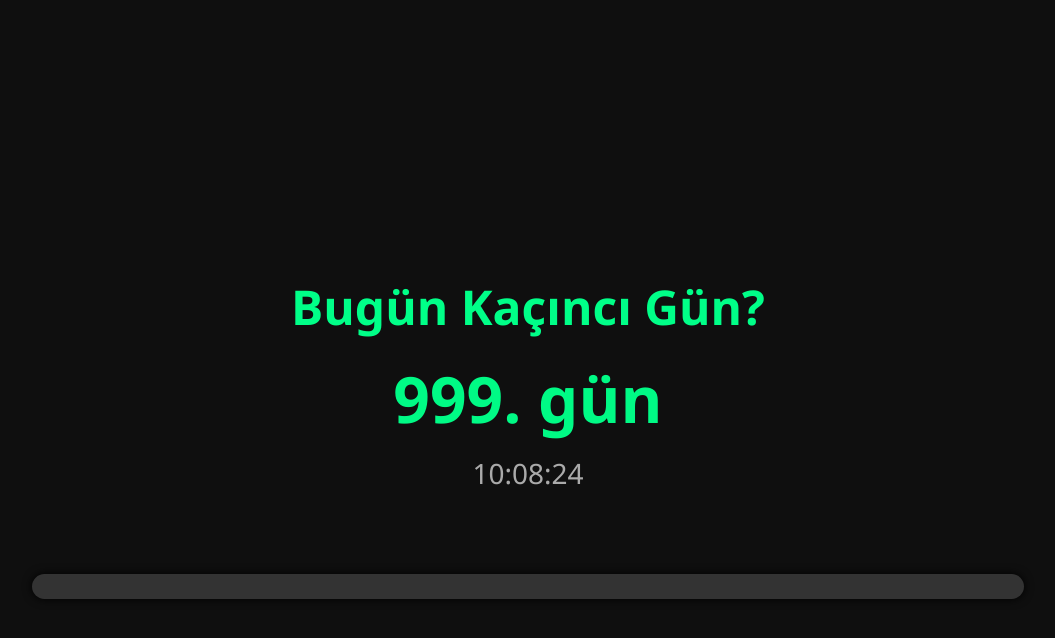
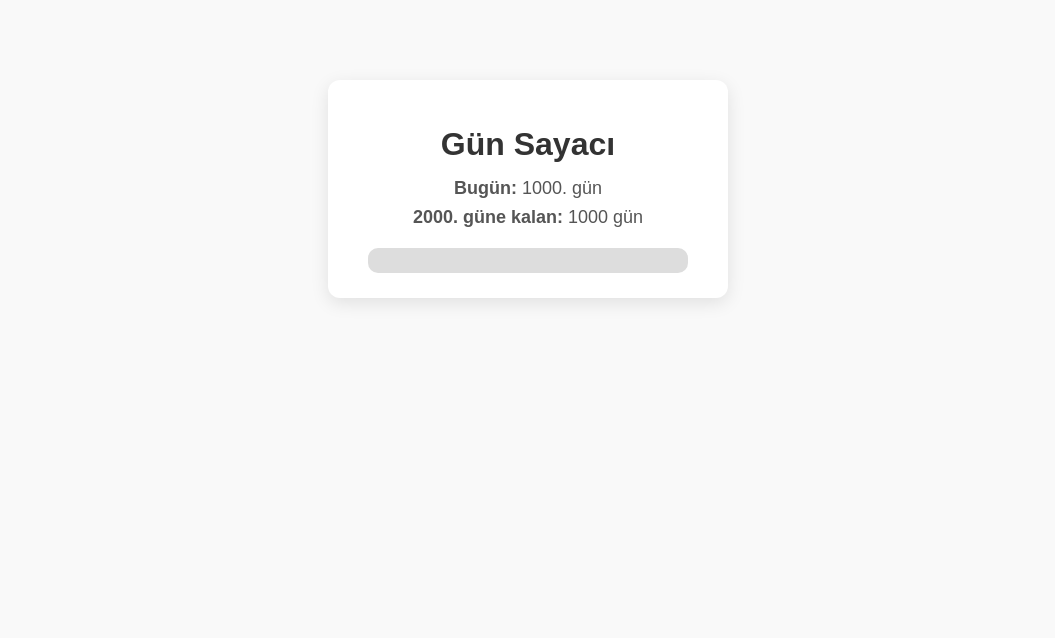
Before and after one commit to emreerdeem/gun-sayaci, a plain HTML site: page index.html in a window 1280 px wide. Shown: the whole page, without its empty margins (112-1167 px from the left). Drawn offline with Linux system fonts and the light colour scheme.

Commit message:
Update index.html

```diff
--- a/index.html
+++ b/index.html
@@ -2,166 +2,95 @@
 <html lang="tr">
 <head>
 <meta charset="UTF-8" />
-<title>Günlük Sayaç - Yer Değiştiren Metinler</title>
+<title>Gün Sayacı</title>
 <style>
   body {
-    font-family: 'Segoe UI', sans-serif;
-    background-color: #0f0f0f;
-    color: #00ff88;
-    display: flex;
-    flex-direction: column;
-    align-items: center;
-    justify-content: center;
-    height: 100vh;
-    margin: 0;
-    padding: 20px;
+    font-family: Arial, sans-serif;
+    text-align: center;
+    margin-top: 80px;
+    background: #f9f9f9;
   }
-  h1 {
-    font-size: 48px;
-    margin-bottom: 16px;
+  .counter {
+    background: white;
+    padding: 25px 40px;
+    border-radius: 12px;
+    box-shadow: 0 5px 18px rgba(0,0,0,0.1);
+    display: inline-block;
+    width: 320px;
   }
-  #mainText {
-    font-size: 64px;
-    font-weight: bold;
-    margin-bottom: 12px;
-    min-height: 80px;
-    transition: opacity 0.6s ease;
+  .bar-container {
+    margin-top: 20px;
+    background: #ddd;
+    border-radius: 10px;
+    height: 25px;
+    width: 100%;
   }
-  #time {
-    font-size: 28px;
-    margin-bottom: 20px;
-    color: #aaa;
-  }
-  #remainingText {
-    font-size: 24px;
-    color: #ffcc00;
-    min-height: 32px;
-    margin-bottom: 30px;
-    transition: opacity 0.6s ease;
-  }
-  .progress-container {
-    width: 80%;
+  .bar {
     height: 25px;
-    background-color: #333;
-    border-radius: 20px;
-    overflow: hidden;
-    box-shadow: 0 0 10px #000;
-  }
-  .progress-bar {
-    height: 100%;
-    background: linear-gradient(to right, #00ff88, #00ccff);
+    background: #2196f3;
+    border-radius: 10px;
     width: 0%;
     transition: width 0.5s ease;
   }
-  @media (max-width: 600px) {
-    h1 { font-size: 32px; }
-    #mainText { font-size: 48px; }
-    #time, #remainingText { font-size: 18px; }
-    .progress-container { width: 95%; }
+  h1 {
+    margin-bottom: 15px;
+    color: #333;
+  }
+  p {
+    font-size: 18px;
+    margin: 8px 0;
+    color: #555;
   }
 </style>
 </head>
 <body>
 
-  <h1>Bugün Kaçıncı Gün?</h1>
-  <div id="mainText">Yükleniyor...</div>
-  <div id="time">--:--:--</div>
-  <div id="remainingText">&nbsp;</div>
-
-  <div class="progress-container">
-    <div id="progress-bar" class="progress-bar"></div>
+<div class="counter">
+  <h1>Gün Sayacı</h1>
+  <p><strong>Bugün:</strong> <span id="currentDay">0</span>. gün</p>
+  <p><strong>2000. güne kalan:</strong> <span id="daysLeft">0</span> gün</p>
+  <div class="bar-container">
+    <div class="bar" id="progressBar"></div>
   </div>
+</div>
 
 <script>
-  const startDate = new Date('2025-07-16');
-  const initialDayNumber = 1000;
-  const targetDay = 2000;
+  const baseDayNumber = 1000;          // 15 Temmuz 2025 = 1000. gün
+  const targetDayNumber = 2000;        // Hedef 2000. gün
 
-  let showMain = true; // hangi metin gösterilsin
-  const mainTextEl = document.getElementById('mainText');
-  const remainingTextEl = document.getElementById('remainingText');
-  const timeEl = document.getElementById('time');
-  const progressBar = document.getElementById('progress-bar');
+  // Baz tarih: 15 Temmuz 2025 (Ay 6 çünkü JS 0 tabanlı: 0=Ocak)
+  const baseDate = new Date(2025, 6, 15);
 
-  function updateData() {
-    const now = new Date();
+  function updateCounter() {
+    const today = new Date();
 
-    // Gün hesaplama (sadece tarih farkı)
-    const today = new Date(now.getFullYear(), now.getMonth(), now.getDate());
-    const start = new Date(startDate.getFullYear(), startDate.getMonth(), startDate.getDate());
-    const oneDay = 24 * 60 * 60 * 1000;
-    const daysPassed = Math.floor((today - start) / oneDay);
-    const currentDay = initialDayNumber + daysPassed;
+    // Gün farkı hesapla (ms -> gün)
+    const diffTime = today - baseDate;
+    const diffDays = Math.floor(diffTime / (1000 * 60 * 60 * 24));
 
-    // Kalan gün
-    const remaining = targetDay + currentDay;
+    // Bugünün gün numarası
+    let currentDay = baseDayNumber + diffDays;
 
-    // Saat
-    const hh = String(now.getHours()).padStart(2, '0');
-    const mm = String(now.getMinutes()).padStart(2, '0');
-    const ss = String(now.getSeconds()).padStart(2, '0');
-    timeEl.textContent = `${hh}:${mm}:${ss}`;
+    // Eğer bugünden önce tarih girildiyse 1000'den küçük olmasın
+    if(currentDay < baseDayNumber) currentDay = baseDayNumber;
 
-    // İlerleme çubuğu
-    const progress = Math.min(100, ((currentDay - initialDayNumber) / (targetDay - initialDayNumber)) * 100);
-    progressBar.style.width = `${progress}%`;
+    // 2000. güne kalan gün sayısı
+    let daysLeft = targetDayNumber - currentDay;
+    if(daysLeft < 0) daysLeft = 0;
 
-    // Metin değişimi için opacity animasyonu
-    if(showMain) {
-      // Gün sayısı göster
-      mainTextEl.style.opacity = 0;
-      remainingTextEl.style.opacity = 0;
+    // HTML güncellemeleri
+    document.getElementById('currentDay').innerText = currentDay;
+    document.getElementById('daysLeft').innerText = daysLeft;
 
-      setTimeout(() => {
-        mainTextEl.textContent = `${currentDay}. gün`;
-        remainingTextEl.textContent = '';
-        mainTextEl.style.opacity = 1;
-        remainingTextEl.style.opacity = 1;
-      }, 600);
-    } else {
-      // Kalan gün göster
-      mainTextEl.style.opacity = 0;
-      remainingTextEl.style.opacity = 0;
-
-      setTimeout(() => {
-        mainTextEl.textContent = '';
-        remainingTextEl.textContent = remaining >= 0
-          ? `${targetDay}. güne ${remaining} gün kaldı.`
-          : `${targetDay}. gün ${-remaining} gün önceydi.`;
-        mainTextEl.style.opacity = 1;
-        remainingTextEl.style.opacity = 1;
-      }, 600);
-    }
+    // Progress bar yüzdesi hesapla
+    const progressPercent = ((currentDay - baseDayNumber) / (targetDayNumber - baseDayNumber)) * 100;
+    document.getElementById('progressBar').style.width = progressPercent + '%';
   }
 
-  // İlk çağrı
-  updateData();
+  updateCounter();
 
-  // Her saniye saat ve progress bar güncellensin
-  setInterval(() => {
-    // Saat ve progress bar her saniye güncellensin
-    const now = new Date();
-    const hh = String(now.getHours()).padStart(2, '0');
-    const mm = String(now.getMinutes()).padStart(2, '0');
-    const ss = String(now.getSeconds()).padStart(2, '0');
-    timeEl.textContent = `${hh}:${mm}:${ss}`;
-
-    // progress bar
-    const today = new Date(now.getFullYear(), now.getMonth(), now.getDate());
-    const start = new Date(startDate.getFullYear(), startDate.getMonth(), startDate.getDate());
-    const oneDay = 24 * 60 * 60 * 1000;
-    const daysPassed = Math.floor((today - start) / oneDay);
-    const currentDay = initialDayNumber + daysPassed;
-    const progress = Math.min(100, ((currentDay - initialDayNumber) / (targetDay - initialDayNumber)) * 100);
-    progressBar.style.width = `${progress}%`;
-  }, 1000);
-
-  // Metin değişimi için 3 saniyede bir toggle
-  setInterval(() => {
-    showMain = !showMain;
-    updateData();
-  }, 2000);
-
+  // Eğer sayfa açık kalırsa her gün güncellemek için:
+  // setInterval(updateCounter, 1000 * 60 * 60 * 24);
 </script>
 
 </body>
```
